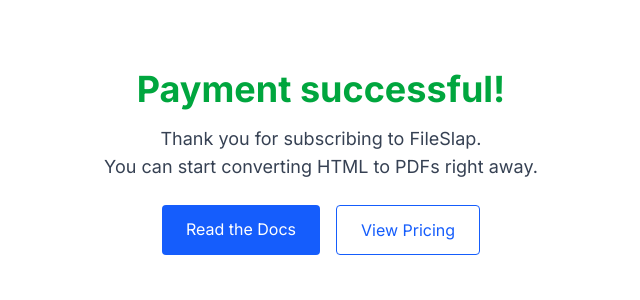
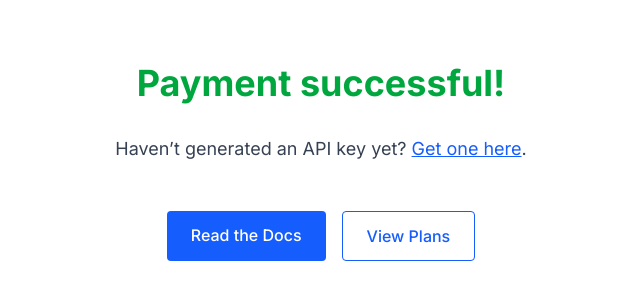
Before and after one commit to scutler19/fileslap-site, a Next.js app: page /success in a window 1280 px wide. Shown: the part 238-538 px from the top of the page, without its empty margins (319-959 px from the left). Built offline with nearby package versions, Linux system fonts and the light colour scheme.

Commit message:
Show API key on success page via localStorage/cookie

```diff
--- a/src/app/success/SuccessClient.tsx
+++ b/src/app/success/SuccessClient.tsx
@@ -1,41 +1,86 @@
+/* src/app/success/SuccessClient.tsx */
 'use client';
 
+import { useEffect, useState } from 'react';
 import { useSearchParams } from 'next/navigation';
 import Link from 'next/link';
 
+/* ── helpers ───────────────────────────────────────────────────── */
+function getKey(): string | null {
+  // 1) localStorage
+  const ls = localStorage.getItem('fs_api_key');
+  if (ls) return ls;
+
+  // 2) cookie (works on both fileslap.com & www.fileslap.com)
+  const m = document.cookie.match(/(?:^|;\s*)fs_api_key=([^;]+)/);
+  return m ? decodeURIComponent(m[1]) : null;
+}
+
 export default function SuccessClient() {
-  const params     = useSearchParams();
-  const sessionId  = params.get('session_id');          // optional
+  const params              = useSearchParams();
+  const sessionId           = params.get('session_id');
+  const [apiKey, setApiKey] = useState<string | null>(null);
+  const [copied, setCopied] = useState(false);
+
+  useEffect(() => {
+    setApiKey(getKey());
+  }, []);
+
+  async function copy() {
+    if (!apiKey) return;
+    await navigator.clipboard.writeText(apiKey);
+    setCopied(true);
+    setTimeout(() => setCopied(false), 1500);
+  }
 
   return (
-    <main className="flex min-h-screen flex-col items-center justify-center p-8">
-      <h1 className="mb-4 text-4xl font-bold text-green-600">
-        Payment successful!
-      </h1>
+    <main className="flex min-h-screen flex-col items-center justify-center gap-8 p-8">
+      <h1 className="text-4xl font-bold text-green-600">Payment&nbsp;successful!</h1>
 
       {sessionId && (
-        <p className="mb-2 text-sm text-gray-500">
-          Session&nbsp;ID:&nbsp;{sessionId}
+        <p className="text-sm text-gray-500">
+          Stripe session&nbsp;ID:&nbsp;<code>{sessionId}</code>
         </p>
       )}
 
-      <p className="mb-6 max-w-md text-center text-lg text-gray-700">
-        Thank you for subscribing to FileSlap.<br />
-        You can start converting HTML to PDFs right away.
-      </p>
+      {apiKey ? (
+        <>
+          <p className="text-lg text-gray-700 text-center">
+            Your subscription is now active — continue using your existing key:
+          </p>
 
-      <div className="flex gap-4">
+          <code className="block max-w-full break-all rounded bg-gray-100 p-4 text-sm text-gray-900">
+            {apiKey}
+          </code>
+
+          <button
+            onClick={copy}
+            className="rounded bg-blue-600 px-4 py-2 font-medium text-white transition hover:bg-blue-700"
+          >
+            {copied ? 'Copied!' : 'Copy key'}
+          </button>
+        </>
+      ) : (
+        <p className="max-w-md text-center text-lg text-gray-700">
+          Haven’t generated an API&nbsp;key yet?&nbsp;
+          <Link href="/#get-key" className="text-blue-600 underline">
+            Get one here
+          </Link>.
+        </p>
+      )}
+
+      <div className="flex flex-wrap justify-center gap-4 pt-4">
         <Link
           href="/docs"
-          className="rounded bg-blue-600 px-6 py-3 text-white transition hover:bg-blue-700"
+          className="rounded bg-blue-600 px-6 py-3 font-medium text-white transition hover:bg-blue-700"
         >
           Read the Docs
         </Link>
         <Link
           href="/pricing"
-          className="rounded border border-blue-600 px-6 py-3 text-blue-600 transition hover:bg-blue-50"
+          className="rounded border border-blue-600 px-6 py-3 font-medium text-blue-600 transition hover:bg-blue-50"
         >
-          View Pricing
+          View&nbsp;Plans
         </Link>
       </div>
     </main>
--- a/src/app/success/page.tsx
+++ b/src/app/success/page.tsx
@@ -4,7 +4,7 @@
 
 export default function SuccessPage() {
   return (
-    <Suspense fallback={<div className="min-h-screen flex items-center justify-center p-8">Loading…</div>}>
+    <Suspense fallback={<div className="flex min-h-screen items-center justify-center p-8">Loading…</div>}>
       <SuccessClient />
     </Suspense>
   );
```
